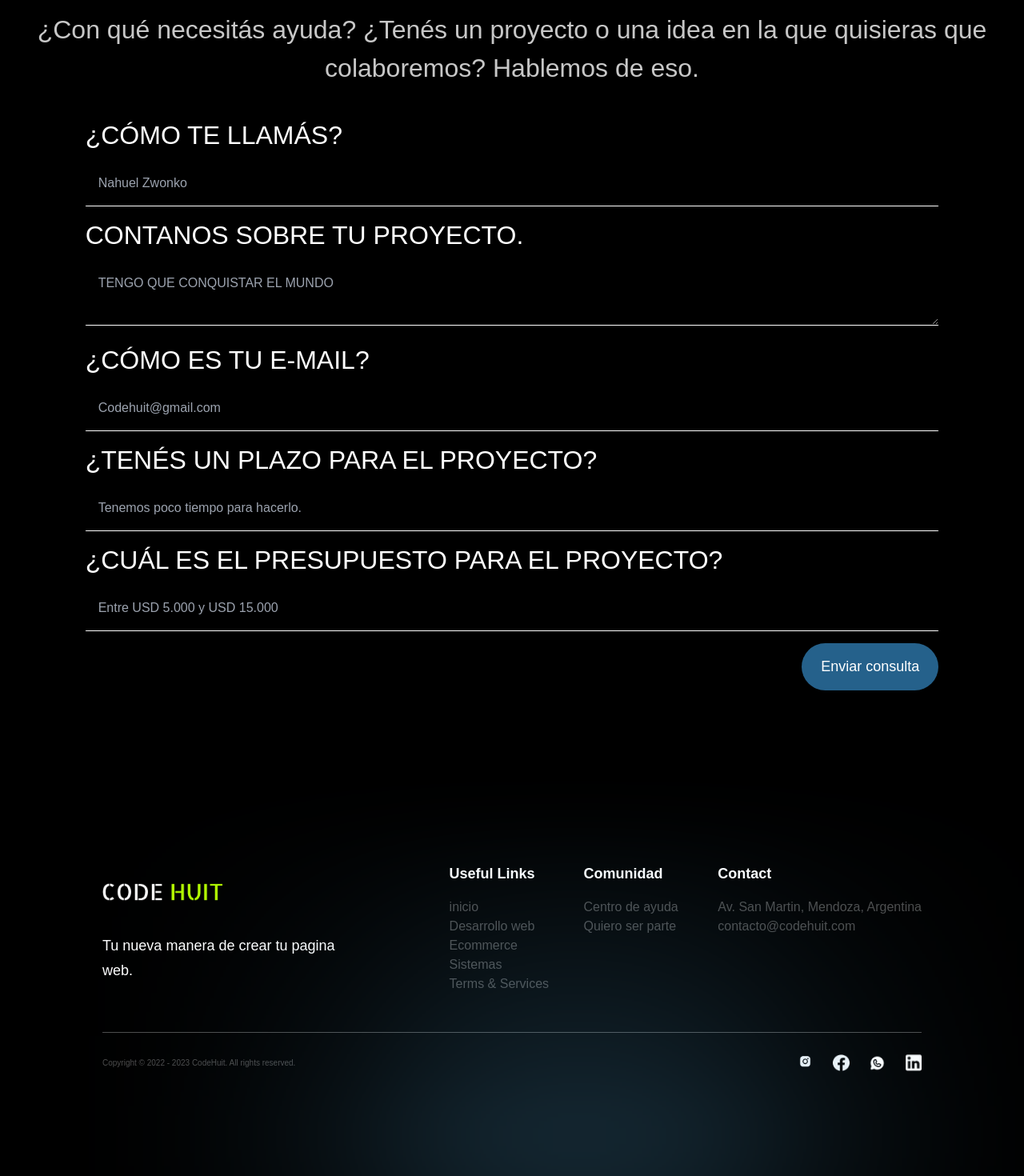
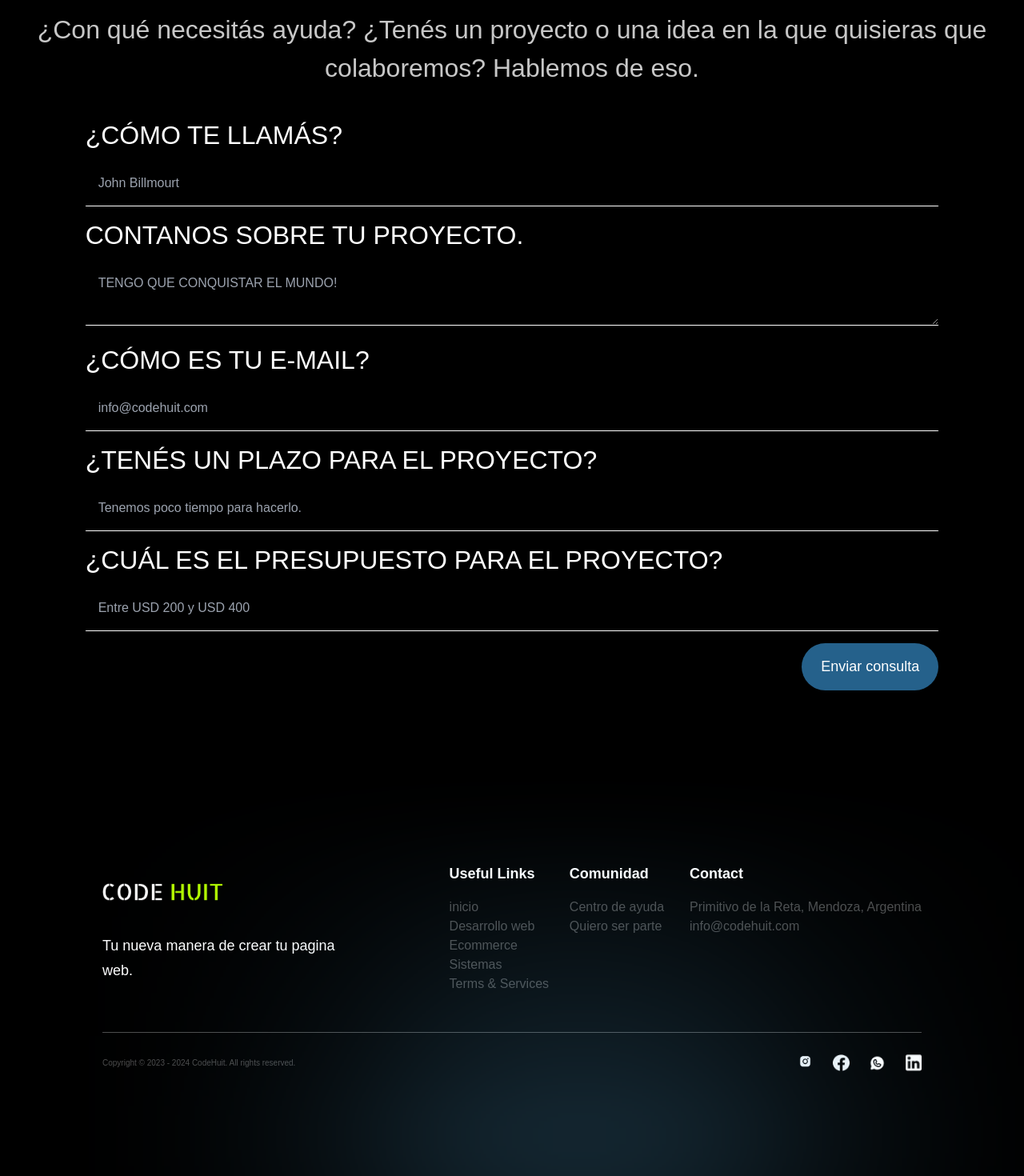
Before and after one commit to nathzw/CodeHuit1, a Next.js app: page /contact in a window 1280 px wide. Shown: the part 307-1777 px from the top of the page at 80% size. Built offline with nearby package versions, Linux system fonts and the light colour scheme; a web font is replaced by a local one.

Commit message:
Cambios en contact y footer

```diff
--- a/components/Footer.jsx
+++ b/components/Footer.jsx
@@ -52,7 +52,7 @@ const Footer = () => (
       </div>
       <div className="w-full flex justify-between items-center md:flex-row flex-col pt-6 border-t-[1px] border-t-white/30">
         <p className="font-normal text-[10px] leading-[27px] text-white/30">
-          Copyright © 2022 - 2023 CodeHuit. All rights reserved.
+          Copyright © 2023 - 2024 CodeHuit. All rights reserved.
         </p>
 
         <div className="flex flex-row mt-6 md:mt-0">
--- a/components/FormC.jsx
+++ b/components/FormC.jsx
@@ -39,7 +39,7 @@ const FormC = () => {
                 required
                 type="name"
                 className="w-full p-4 mt-2 bg-black border-form"
-                placeholder="Nahuel Zwonko"
+                placeholder="John Billmourt"
                 name="user_email"
               />
             </div>
@@ -52,7 +52,7 @@ const FormC = () => {
                 required
                 type="text"
                 className="w-full p-4 mt-2 text-white bg-black outline-none border-form"
-                placeholder="TENGO QUE CONQUISTAR EL MUNDO"
+                placeholder="TENGO QUE CONQUISTAR EL MUNDO!"
                 name="user_message"
               />
             </div>
@@ -62,7 +62,7 @@ const FormC = () => {
               <input
                 type="email"
                 className="w-full p-4 mt-2 text-white bg-black outline-none border-form"
-                placeholder="Codehuit@gmail.com"
+                placeholder="info@codehuit.com"
                 required
                 id="email"
                 size="30"
@@ -102,16 +102,16 @@ const FormC = () => {
                 id="myBrowser"
                 name="user_plata"
                 className="w-full p-4 mt-2 text-white bg-black outline-none border-form"
-                placeholder="Entre USD 5.000 y USD 15.000"
+                placeholder="Entre USD 200 y USD 400"
 
               />
               <datalist className="w-full" id="browsers">
                 <option
                   className=""
-                  value="Entre USD 5.000 y USD 15.000"
+                  value="Entre USD 200 y USD 400"
                 ></option>
-                <option value="Entre USD 15.000 y USD 30.000"></option>
-                <option value="Entre USD 30.000 y USD 50.000"></option>
+                <option value="Entre USD 400 y USD 600"></option>
+                <option value="Entre USD 600 y USD 1200"></option>
                 <option value="Otro"></option>
               </datalist>
             </div>
--- a/constants/index.js
+++ b/constants/index.js
@@ -150,11 +150,11 @@ export const footerLinks = [
     title: "Contact",
     links: [
       {
-        name: "Av. San Martin, Mendoza, Argentina",
+        name: "Primitivo de la Reta, Mendoza, Argentina",
         link: "https://www.hoobank.com/our-partner/",
       },
       {
-        name: "contacto@codehuit.com",
+        name: "info@codehuit.com",
       },
     ],
   },
```
